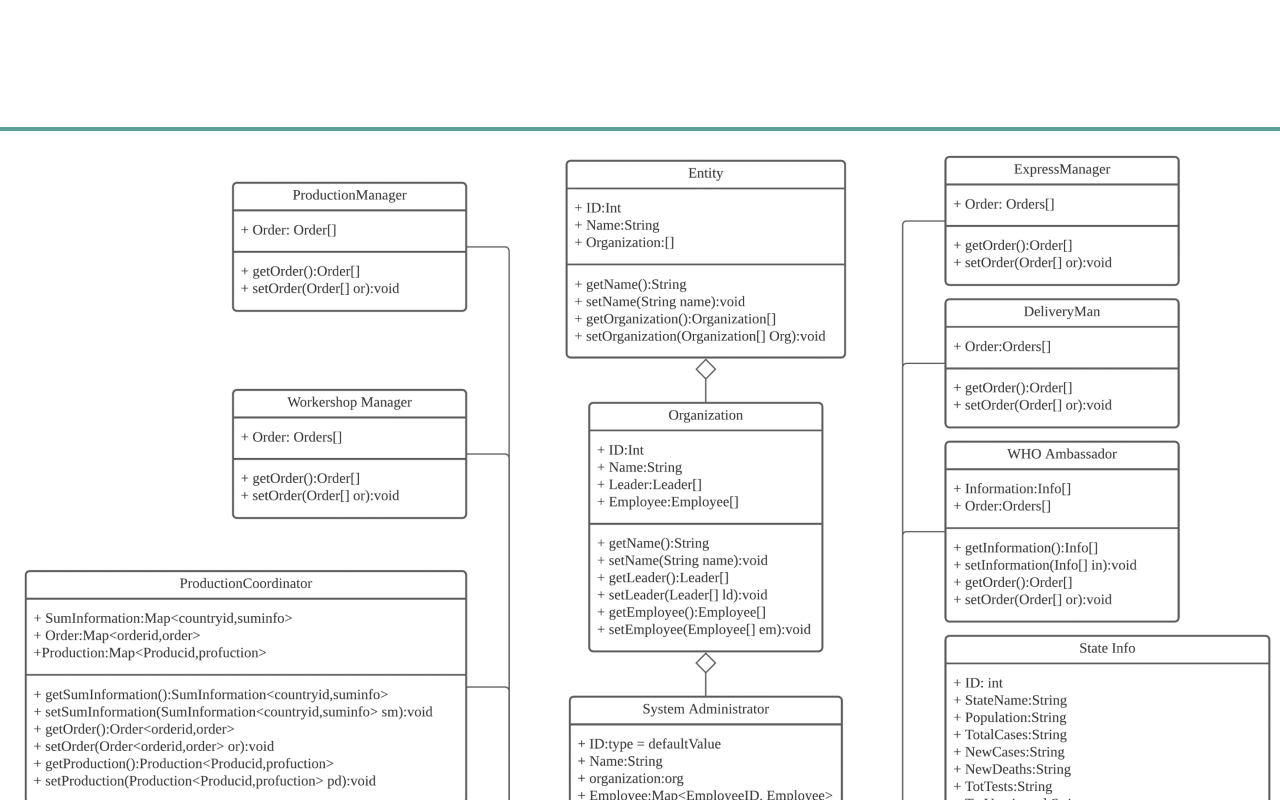
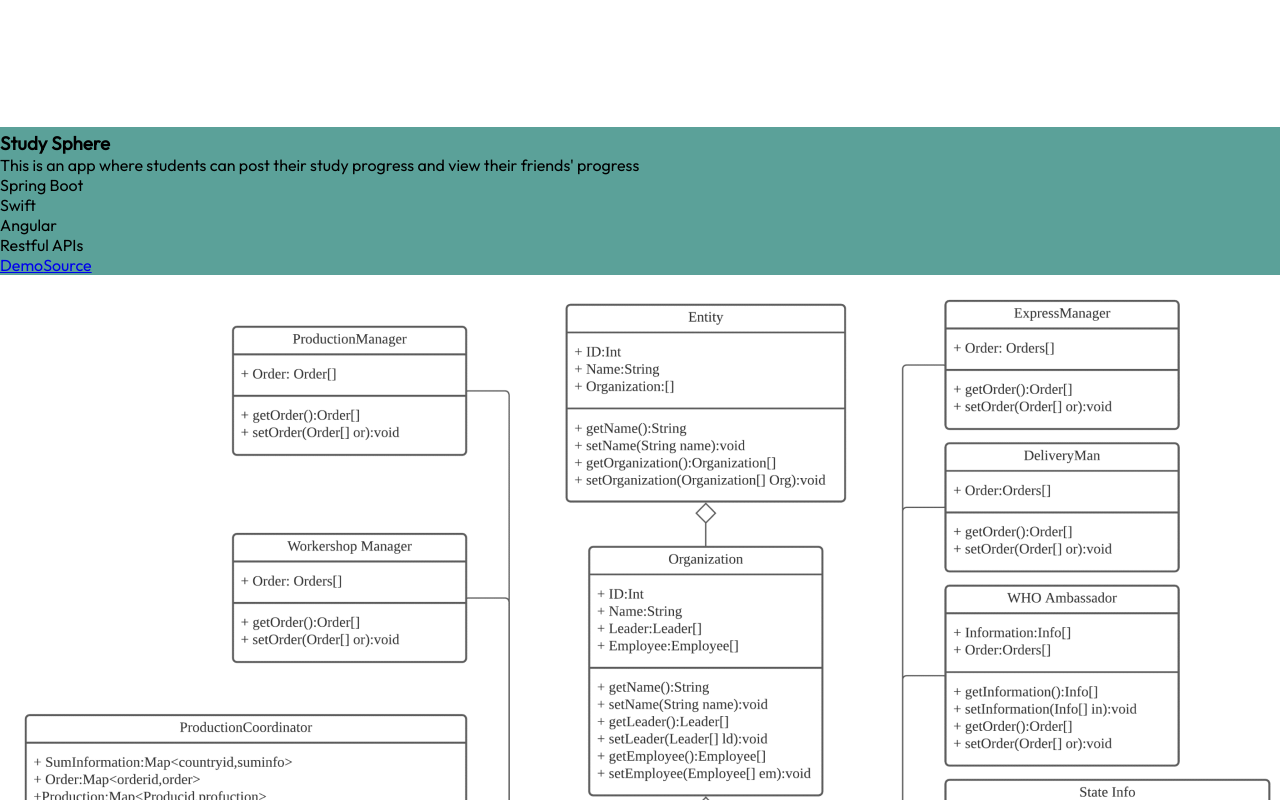
Before and after one commit to XiaoyangJin/Portfolio_React_JS, a React (Vite) app in the folder portfolio-xiaoyang/: page / in a window 1280 px wide. Shown: the part 8540-9340 px from the top of the page. Built offline with nearby package versions, Linux system fonts and the light colour scheme.

Commit message:
Add other project info from json

```diff
--- a/portfolio-xiaoyang/src/components/Projects/Projects.jsx
+++ b/portfolio-xiaoyang/src/components/Projects/Projects.jsx
@@ -11,6 +11,19 @@
                 projects.map((project, id) => {
                     return <div key={id}>
                         <img src={getImageUrl(project.imageSrc)} alt={`Image of ${project.title}`} />
+                        <h3>{project.title}</h3>
+                        <p>{project.description}</p>
+                        <ul>
+                            {
+                                project.skills.map((skill, id) => {
+                                    return <li key={id}>{skill}</li>;
+                                })
+                            }
+                        </ul>
+                        <div>
+                            <a href={project.demo}>Demo</a>
+                            <a href={project.source}>Source</a>
+                        </div>
                     </div>
                 })
             }
```
